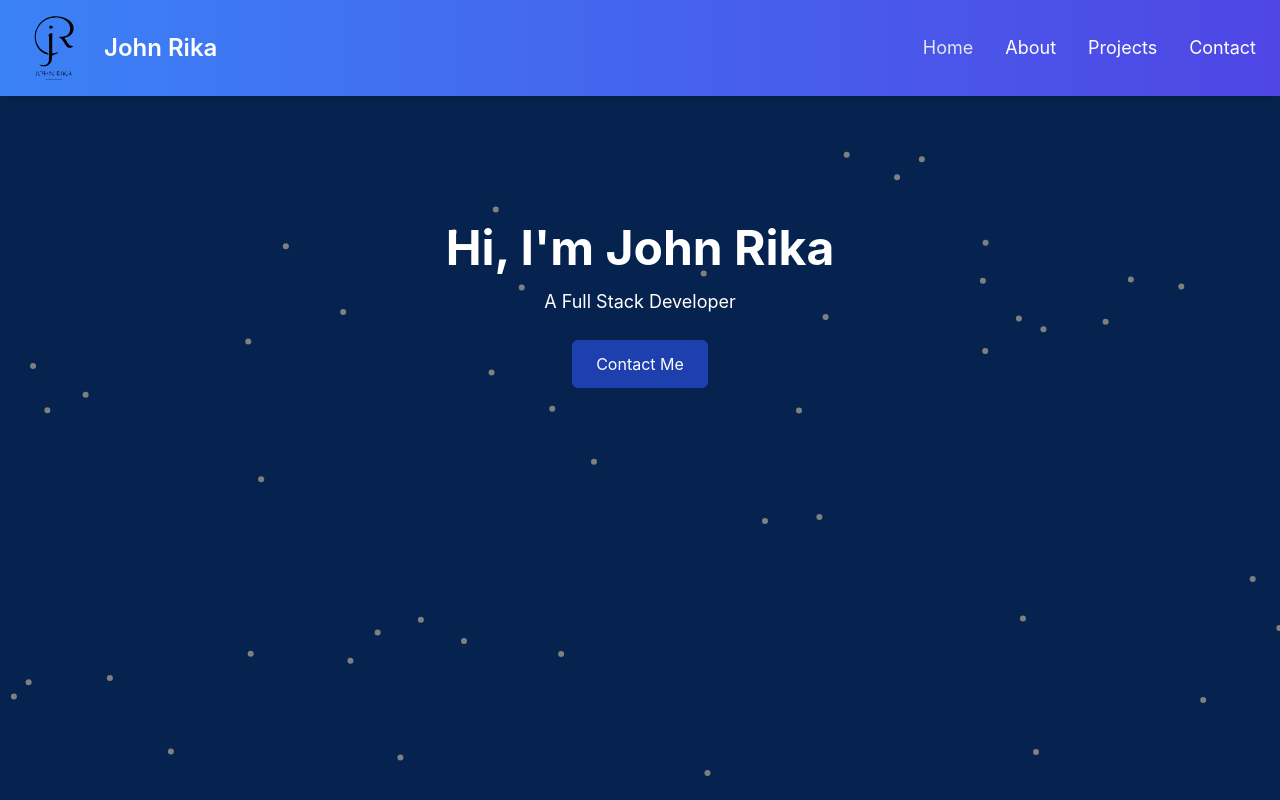
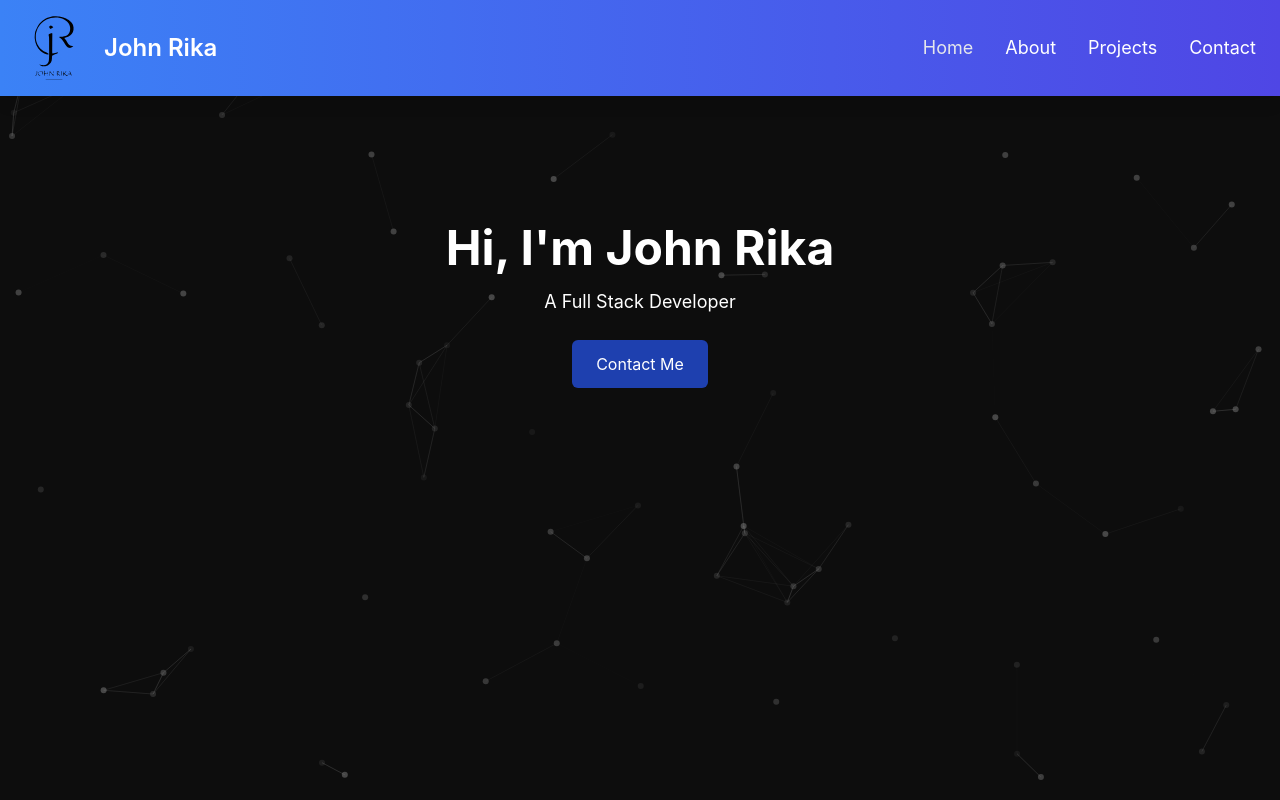
Before and after one commit to Jayricka/johnrika-portfolio, a React (Create React App) app: page / in a window 1280 px wide. Shown: the top 800 px of the page. Built offline with nearby package versions, Linux system fonts and the light colour scheme.

Commit message:
Update particle background with soft gradient and interactive effects; enhance UI/UX

```diff
--- a/package.json
+++ b/package.json
@@ -10,7 +10,7 @@
     "@tsparticles/react": "^3.0.0",
     "emailjs-com": "^3.2.0",
     "formik": "^2.4.6",
-    "framer-motion": "^11.11.17",
+    "framer-motion": "^11.12.0",
     "react": "^18.3.1",
     "react-dom": "^18.3.1",
     "react-icons": "^5.3.0",
--- a/src/components/ParticlesBackground.js
+++ b/src/components/ParticlesBackground.js
@@ -1,19 +1,18 @@
 import React, { useCallback } from 'react';
-import { Particles } from 'react-tsparticles';  // Importing the correct component
-import { loadFull } from 'tsparticles';         // Correct method for loading configuration
+import { Particles } from 'react-tsparticles';  // Importing the particles component
+import { loadFull } from 'tsparticles';         // Importing the loadFull method
 
 const ParticlesBackground = () => {
   const particlesInit = useCallback(async (engine) => {
-    // This loads the full tsParticles library to include all features (e.g., shapes, animations)
     await loadFull(engine);
   }, []);
 
   const particlesLoaded = useCallback(async (container) => {
-    console.log(container);  // Useful for debugging
+    console.log(container);  // Useful for debugging (can be removed later)
   }, []);
 
   return (
-    <div style={{ position: 'absolute', top: 0, left: 0, right: 0, bottom: 0 }}>
+    <div style={{ position: 'absolute', top: 0, left: 0, width: '100%', height: '100%', zIndex: -1 }}>
       <Particles
         id="tsparticles"
         init={particlesInit}
@@ -21,22 +20,68 @@ const ParticlesBackground = () => {
         options={{
           background: {
             color: {
-              value: '#0d47a1', // Set your background color
+              value: '#1a1a1a',  // Darker background for contrast
             },
           },
           particles: {
             number: {
-              value: 50,
+              value: 80,  // More particles for a denser background
             },
             shape: {
-              type: 'circle',  // Type of particles (circle is the default)
+              type: 'circle',  // Round particles
             },
             size: {
-              value: 3,  // Size of the particles
+              value: 3,  // Adjust particle size for visibility
             },
             move: {
               enable: true,
-              speed: 1,
+              speed: 3,  // Faster movement for dynamic effect
+              direction: 'random',  // Random direction for a natural feel
+              random: true,
+              straight: false,
+              outModes: {
+                bottom: 'out',
+                left: 'out',
+                right: 'out',
+                top: 'out',
+              },
+            },
+            opacity: {
+              value: 0.5,  // Slightly transparent particles for soft effect
+              random: true,
+              anim: {
+                enable: true,
+                speed: 1,
+                opacity_min: 0.1,
+              },
+            },
+            links: {
+              enable: true,
+              distance: 100,
+              color: '#ffffff',  // White links between particles
+              opacity: 0.4,
+              width: 0.5,
+            },
+            interactivity: {
+              events: {
+                onhover: {
+                  enable: true,
+                  mode: 'repulse',  // Repulse particles when hovering
+                },
+                onclick: {
+                  enable: true,
+                  mode: 'push',  // Push more particles on click
+                },
+              },
+              modes: {
+                repulse: {
+                  distance: 100,
+                  duration: 0.4,
+                },
+                push: {
+                  particles_nb: 4,
+                },
+              },
             },
           },
         }}
--- a/src/index.css
+++ b/src/index.css
@@ -67,9 +67,9 @@ footer {
   }
 }
 
-/* Project Card Styling */
+/* Project Card Styling with Frosted Glass Effect */
 .projects-container .project-card {
-  background: white;
+  background: rgba(255, 255, 255, 0.3); /* Slight transparency */
   border-radius: 10px;
   overflow: hidden;
   transition: transform 0.3s ease, box-shadow 0.3s ease;
```
Also changed, not shown: 1 other file (tests, documents, lock files or other folders).
